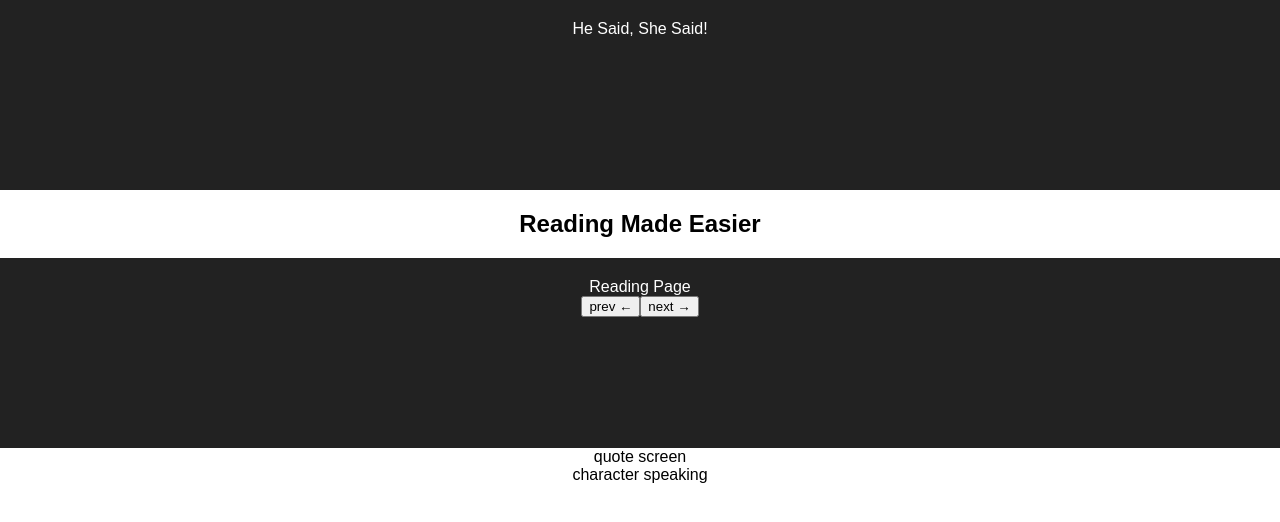
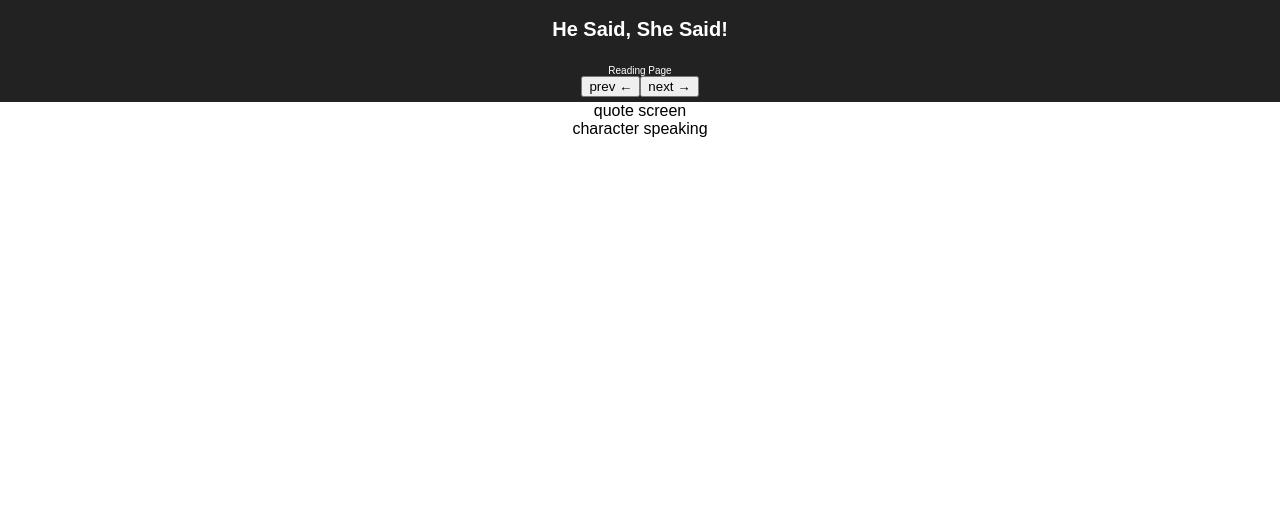
Before and after one commit to RBorynski/he-said-she-said, a React (Create React App) app in the folder story_app/: page /reading in a window 1280 px wide. Shown: the top 522 px of the page. Built offline with nearby package versions, Linux system fonts and the light colour scheme.

Commit message:
css on app.js

```diff
--- a/story_app/src/App.css
+++ b/story_app/src/App.css
@@ -2,25 +2,20 @@
   text-align: center;
 }
 
-.App-logo {
-  animation: App-logo-spin infinite 20s linear;
-  height: 80px;
-}
+
 
 .App-header {
   background-color: #222;
-  height: 150px;
-  padding: 20px;
+  height: 5%;
+  padding: 5px;
   color: white;
+font-size: 10px;
 }
 
-.App-title {
-  font-size: 1.5em;
-}
 
-.App-intro {
-  font-size: large;
-}
+
+
+
 
 @keyframes App-logo-spin {
   from { transform: rotate(0deg); }
--- a/story_app/src/App.js
+++ b/story_app/src/App.js
@@ -14,9 +14,9 @@ class App extends Component {
 <Router>
       <div className="App">
         <header className="App-header">
-          He Said, She Said!
+        <h1>  He Said, She Said! </h1>
         </header>
-<h2> Reading Made Easier </h2>
+
 
 
 
--- a/story_app/src/ReadingPage/index.js
+++ b/story_app/src/ReadingPage/index.js
@@ -1,6 +1,7 @@
 import React, { Component } from "react"
 import { BrowserRouter as Router, Route } from "react-router-dom"
 import PrevNextButtons from "../PrevNextButtons"
+import './index.css'
 
 // console.log(StoriesArray)
 
```
Also changed, not shown: story_app/src/ReadingPage/index.css (added).
